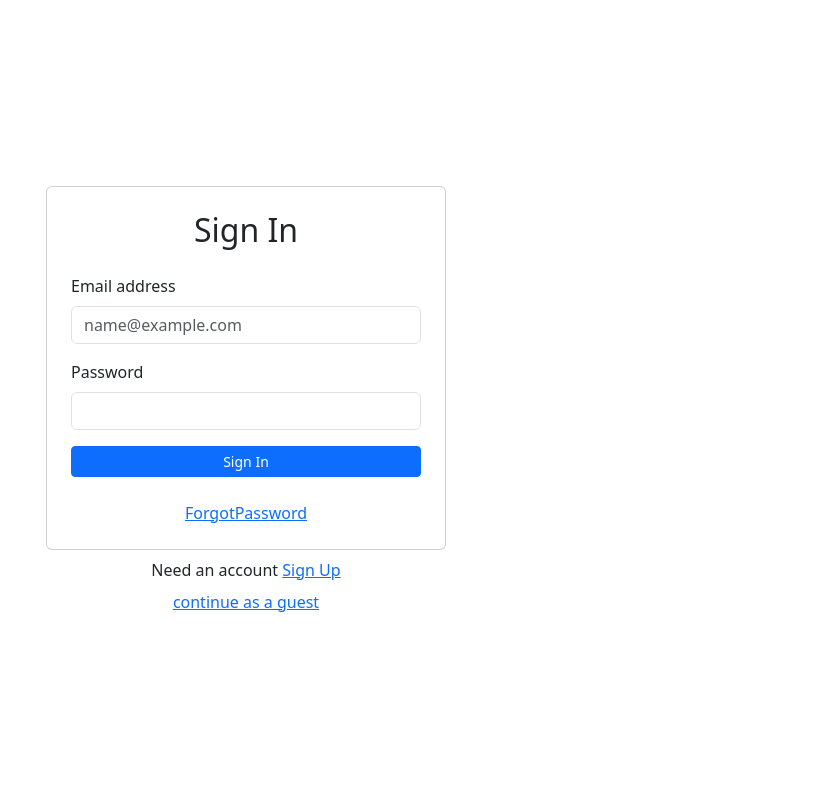
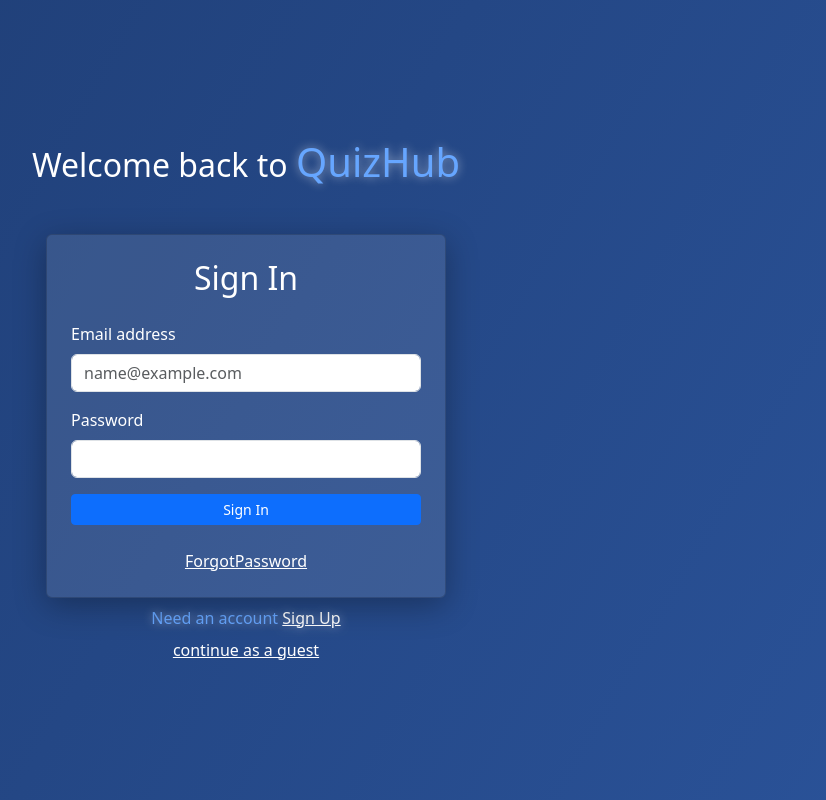
Before and after one commit to Mostafa-Ashraf0/Quiz_App-main, a React (Vite) app: page /Signin in a window 1280 px wide. Shown: the whole page, without its empty margins (394-1220 px from the left). Built offline with nearby package versions, Linux system fonts and the light colour scheme; no server answers.

Commit message:
enhance layout

```diff
--- a/src/ExamsList.jsx
+++ b/src/ExamsList.jsx
@@ -73,11 +73,11 @@ const ExamsList = ()=>{
                 <Link to={"/Exam"}><button onClick={handleCreateExam} className='btn btn-success'>Create new exam</button></Link>
             </div>
             {exams.length>0?exams.map((ex)=>(
-               <div class="card w-50 " key={ex.id}>
+               <div class="card w-50 " key={ex.id} style={{boxShadow:"0 8px 32px rgba(0, 0, 0, 0.3)",background:"rgba(255, 255, 255, 0.1)",color:"white"}}>
                     <div class="card-body d-flex justify-content-between align-items-center">
                         <h5 class="card-title p-0 m-0">{ex.title}</h5>
                         <div className="buttons d-flex gap-2">
-                            <button className='btn btn-light border border-secoundary' onClick={()=>handleViewExam(ex.id)}>View/Edit</button>
+                            <button className='btn btn-primary' onClick={()=>handleViewExam(ex.id)}>View/Edit</button>
                             <button className='btn btn-danger' onClick={()=>handleDeleteExam(ex.id)}>Delete</button>
                         </div>
                     </div>
--- a/src/Header.jsx
+++ b/src/Header.jsx
@@ -16,10 +16,10 @@ const Header = ()=>{
         }
     return(
         <>
-            <header className="d-flex align-items-center justify-content-between p-4 bg-light" style={{height:"60px"}}>
+            <header className="d-flex align-items-center justify-content-between p-4" style={{height:"70px",boxShadow:"0 8px 32px rgba(0, 0, 0, 0.3)",background:"linear-gradient(90deg, #2a5298 0%, #1e3c72 100%)",color:"white"}}>
                 <div className="user d-flex align-items-center gap-2">
                     {user?(
-                    <span style={{color:"green"}}><span style={{color:"black"}}>hello,</span> {user.email}</span>
+                    <span>hello, <span style={{color:"green"}}>{user.email}</span></span>
                     ):
                     (
                         <h2>hello Guest</h2>
--- a/src/Home.jsx
+++ b/src/Home.jsx
@@ -4,8 +4,8 @@ import ExamsList from './ExamsList';
 
 export default function Home(){
     return (
-        <>
+        <div className='h-100' style={{background:"linear-gradient(135deg, #243b55 0%, #141e30 100%)"}}>
             <Header/>
             <ExamsList/>
-        </>
+        </div>
 )}
--- a/src/Signin.jsx
+++ b/src/Signin.jsx
@@ -26,8 +26,9 @@ function Signin() {
         setLoading(false);
     }
   return (
-    <div className='d-flex flex-column align-items-center justify-content-center h-100'>
-    <Card style={{width:"400px"}}>
+    <div className='d-flex flex-column align-items-center justify-content-center h-100' style={{background:"linear-gradient(120deg, #1e3c72 0%, #2a5298 100%)"}}>
+        <h2 className='mb-5' style={{color:"white"}}>Welcome back to <span style={{color:"#66a6ff",textShadow:"0 0 10px rgba(255,255,255,0.5)",fontSize:"40px"}}>QuizHub</span></h2>
+    <Card style={{width:"400px",boxShadow:"0 8px 32px rgba(0, 0, 0, 0.3)",background:"rgba(255, 255, 255, 0.1)",color:"white"}}>
         <Card.Body className='p-4'>
             <h2 className='mb-4 text-center'>Sign In</h2>
             {error && <Alert variant="danger">{error}</Alert>}
@@ -45,12 +46,12 @@ function Signin() {
                 </Button>
             </Form>
             <div className='w-100 text-center mt-4'>
-                <Link to='/ForgotPassword'>ForgotPassword</Link>
+                <Link to='/ForgotPassword' style={{color:"white"}}>ForgotPassword</Link>
             </div>
         </Card.Body>
     </Card>
-    <div className='w-100 text-center mt-2'>Need an account   <Link to='/Signup'>Sign Up</Link></div>
-    <div className='w-100 text-center mt-2'><Link to='/'>continue as a guest</Link></div>
+    <div className='w-100 text-center mt-2' style={{color:"#66a6ff",textShadow:"0 0 10px rgba(255,255,255,0.5)"}}>Need an account   <Link to='/Signup' style={{color:"white"}}>Sign Up</Link></div>
+    <div className='w-100 text-center mt-2'><Link to='/' style={{color:"white"}}>continue as a guest</Link></div>
     </div>
 
   );
--- a/src/Signup.jsx
+++ b/src/Signup.jsx
@@ -40,8 +40,9 @@ function Signup() {
 
     }
   return (
-    <div className='d-flex flex-column align-items-center justify-content-center h-100'>
-    <Card style={{width:"400px"}}>
+    <div className='d-flex flex-column align-items-center justify-content-center h-100' style={{background:"linear-gradient(120deg, #1e3c72 0%, #2a5298 100%)"}}>
+        <h2 className='mb-5' style={{color:"white"}}>Welcome to <span style={{color:"#66a6ff",textShadow:"0 0 10px rgba(255,255,255,0.5)",fontSize:"40px"}}>QuizHub</span></h2>
+    <Card style={{width:"400px",boxShadow:"0 8px 32px rgba(0, 0, 0, 0.3)",background:"rgba(255, 255, 255, 0.1)",color:"white"}}>
         <Card.Body className='p-4'>
             <h2 className='mb-4 text-center'>Sign Up</h2>
             {error && <Alert variant="danger">{error}</Alert>}
@@ -64,7 +65,9 @@ function Signup() {
             </Form>
         </Card.Body>
     </Card>
-    <div className='w-100 text-center mt-2'>I have an account <Link to='/Signin'>Log in</Link></div>
+        <div className='w-100 text-center mt-2' style={{color:"#66a6ff",textShadow:"0 0 10px rgba(255,255,255,0.5)"}}>
+            I have an account <Link to='/Signin' style={{color:"white"}}>Log in</Link>
+        </div>
     </div>
   );
 }
```
